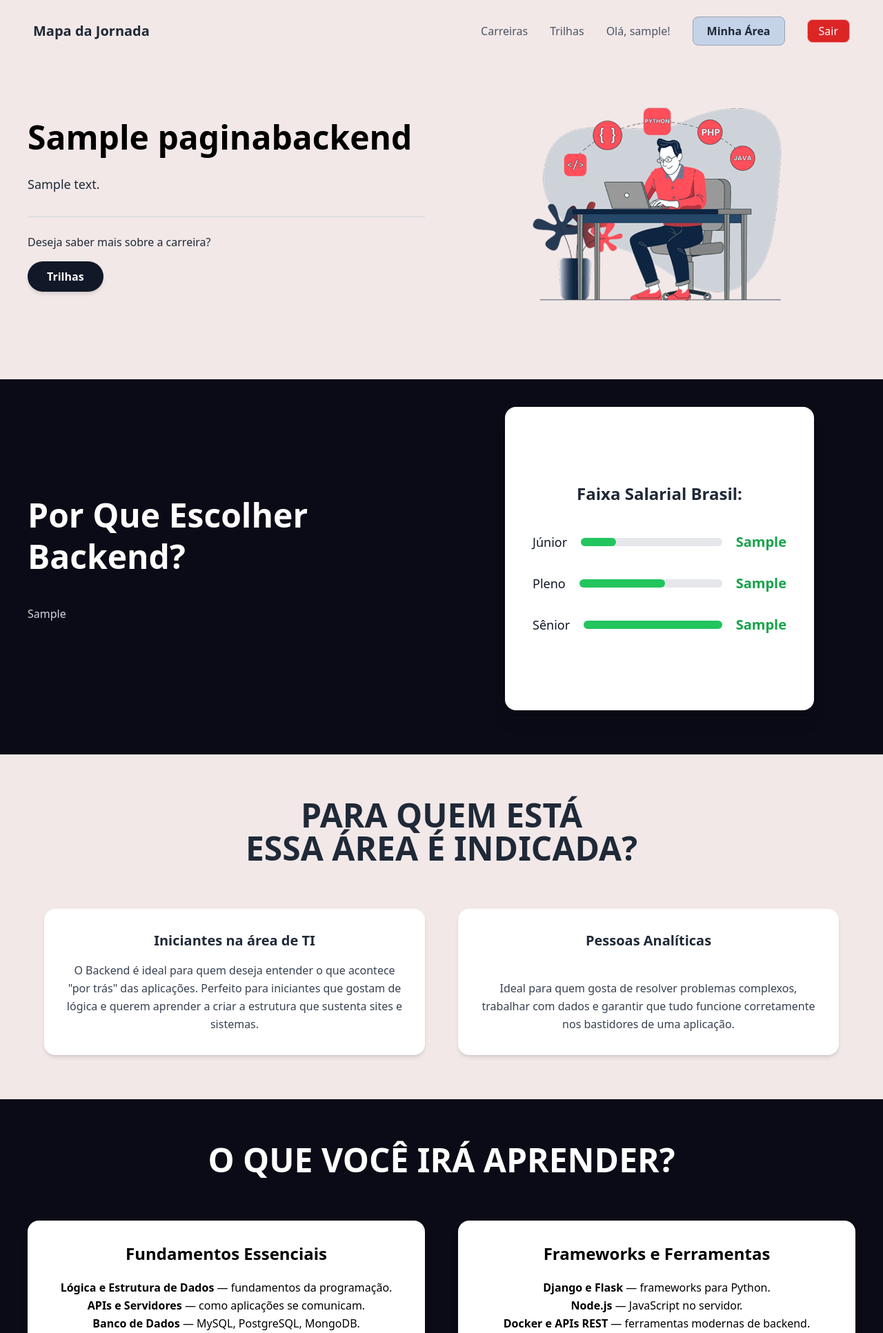
After one commit to jeanlucqs/mapadajornada, a Django app: page /back/ in a window 1280 px wide. The commit adds this page. Shown: the top 1933 px of the page at 69% size. Run offline with Django 5.2, Linux system fonts and the light colour scheme; a user stored in the database is signed in; tables that the repository leaves empty hold one stand-in row (values such as "Sample post"); some libraries are stand-ins or nearby versions.

Commit message:
pagina backend

```diff
--- a/mapa/admin.py
+++ b/mapa/admin.py
@@ -1,6 +1,12 @@
 from django.contrib import admin
 from .models import PaginaFrontend
+from .models import PaginaBackend
 
 @admin.register(PaginaFrontend)
 class PaginaFrontendAdmin(admin.ModelAdmin):
     list_display = ('titulo_principal', 'atualizado_em')
+
+
+@admin.register(PaginaBackend)
+class PaginaBackAdmin(admin.ModelAdmin):
+    list_display = ['titulo_principal', 'faixa_junior', 'faixa_pleno', 'faixa_senior']
--- a/mapa/models.py
+++ b/mapa/models.py
@@ -1,5 +1,5 @@
 from django.db import models
-from django.db import models
+
 
 class PaginaFrontend(models.Model):
     titulo_principal = models.CharField(max_length=200)
@@ -13,3 +13,14 @@ class PaginaFrontend(models.Model):
 
     def __str__(self):
         return "Página Frontend"
+
+class PaginaBackend(models.Model):
+    titulo_principal = models.CharField(max_length=200, default="Por Que Estudar Backend?", verbose_name="Título Principal")
+    descricao_principal = models.TextField(blank=True, null=True, verbose_name="Descrição Principal")
+    motivo_escolher = models.TextField(blank=True, null=True, verbose_name="Motivos para Escolher Backend")
+    faixa_junior = models.CharField(max_length=50, default="R$ 4.500", verbose_name="Faixa Salarial Júnior")
+    faixa_pleno = models.CharField(max_length=50, default="R$ 9.500", verbose_name="Faixa Salarial Pleno")
+    faixa_senior = models.CharField(max_length=50, default="R$ 18.000", verbose_name="Faixa Salarial Sênior")
+
+    def __str__(self):
+        return "Página Backend"
--- a/mapa/urls.py
+++ b/mapa/urls.py
@@ -8,4 +8,5 @@ urlpatterns = [
     path('logout/', LogoutView.as_view(next_page='index'), name='logout'),
     path('', views.index, name='index'),
     path('front/', views.pagina_front, name='pagina_front'),
+    path('back/', views.pagina_back, name='pagina_back'),
 ]
--- a/mapa/views.py
+++ b/mapa/views.py
@@ -2,7 +2,7 @@ from django.shortcuts import render, redirect
 from django.contrib.auth import login
 from django.contrib.auth.decorators import login_required
 from .forms import CustomUserCreationForm, CustomAuthenticationForm
-from .models import PaginaFrontend
+from .models import PaginaFrontend, PaginaBackend
 
 def index(request):
     return render(request, 'index.html')
@@ -39,3 +39,8 @@ def pagina_login(request):
 def pagina_front(request):
     conteudo = PaginaFrontend.objects.first()
     return render(request, 'pagina_front.html', {'conteudo': conteudo})
+
+@login_required
+def pagina_back(request):
+    conteudo = PaginaBackend.objects.first()  # pega o primeiro registro
+    return render(request, 'pagina_back.html', {'conteudo': conteudo})
--- a/templates/index.html
+++ b/templates/index.html
@@ -49,7 +49,7 @@
                 <div class="flex-grow flex items-center justify-center">
                     <p class="text-gray-700 text-sm">Cuida dos servidores, bancos de dados e da lógica que fazem a aplicação funcionar.</p>
                 </div>
-                <a href="#" class="self-center bg-[#BDD7EA] hover:scale-105 text-gray-800 font-semibold py-2 px-5 rounded-full text-sm transition-colors">Saiba Mais</a>
+                <a href="{% url 'pagina_back' %}" class="self-center bg-[#BDD7EA] hover:scale-105 text-gray-800 font-semibold py-2 px-5 rounded-full text-sm transition-colors">Saiba Mais</a>
             </div>
 
             <div class="bg-[#FFFFFF] p-8 rounded-lg text-center flex flex-col mx-auto w-full max-w-[364px] h-[320px]">
--- /dev/null
+++ b/templates/pagina_back.html
@@ -0,0 +1,147 @@
+{% extends 'base.html' %}
+{% load static %}
+
+{% block title %}Mapa da Jornada - Backend{% endblock %}
+
+{% block content %}
+
+<!-- Introdução -->
+<section class="max-w-7xl mx-auto px-10 pt-4 pb-16 grid grid-cols-1 md:grid-cols-2 gap-12 items-center">
+    <div>
+        <h1 class="text-5xl font-extrabold mb-6 text-black leading-tight">{{ conteudo.titulo_principal }}</h1>
+        <p class="text-gray-800 text-lg leading-relaxed mb-8">{{ conteudo.descricao_principal }}</p>
+
+        <div class="flex flex-col items-start gap-4 border-t border-gray-300 pt-6">
+            <p class="text-gray-800 text-base">Deseja saber mais sobre a carreira?</p>
+            <a href="#"
+               class="bg-gray-900 text-white px-7 py-2.5 rounded-full shadow-md hover:bg-gray-800 transition text-base font-semibold">
+               Trilhas
+            </a>
+        </div>
+    </div>
+
+    <div class="hidden md:flex justify-center">
+         <img src="{% static 'imagens/back.png' %}" alt="Imagem Backend" class="w-[380px] h-auto">
+    </div>
+</section>
+
+<!-- Por que escolher -->
+<section class="bg-[#0b0b17] text-white pt-10 pb-16 px-10">
+    <div class="max-w-7xl mx-auto grid md:grid-cols-2 gap-16 items-center">
+        <div>
+            <h2 class="text-5xl font-bold mb-10 leading-tight">Por Que Escolher Backend?</h2>
+            <p class="text-gray-300 text-base leading-relaxed whitespace-pre-line">{{ conteudo.motivo_escolher }}</p>
+        </div>
+
+         <div
+            class="bg-white text-gray-900 rounded-2xl p-10 w-full max-w-md mx-auto shadow-xl min-h-[440px] flex flex-col justify-center">
+            <h3 class="text-2xl font-extrabold mb-10 text-center text-gray-800">Faixa Salarial Brasil:</h3>
+            <div class="space-y-8 text-lg">
+                <div class="grid grid-cols-[auto_1fr_auto] items-center gap-5">
+                    <p class="font-medium">Júnior</p>
+                    <div class="w-full bg-gray-200 rounded-full h-3">
+                        <div class="bg-green-500 h-3 rounded-full" style="width: 25%"></div>
+                    </div>
+                    <span class="font-extrabold text-green-600 text-xl">{{ conteudo.faixa_junior }}</span>
+                </div>
+
+                <div class="grid grid-cols-[auto_1fr_auto] items-center gap-5">
+                    <p class="font-medium">Pleno</p>
+                    <div class="w-full bg-gray-200 rounded-full h-3">
+                        <div class="bg-green-500 h-3 rounded-full" style="width: 60%"></div>
+                    </div>
+                    <span class="font-extrabold text-green-600 text-xl">{{ conteudo.faixa_pleno }}</span>
+                </div>
+
+                <div class="grid grid-cols-[auto_1fr_auto] items-center gap-5">
+                    <p class="font-medium">Sênior</p>
+                    <div class="w-full bg-gray-200 rounded-full h-3">
+                        <div class="bg-green-500 h-3 rounded-full" style="width: 100%"></div>
+                    </div>
+                    <span class="font-extrabold text-green-600 text-xl">{{ conteudo.faixa_senior }} </span>
+                </div>
+            </div>
+        </div>
+    </div>
+</section>
+
+<!-- Para quem é indicado -->
+<section class="bg-[#F2E8E8] py-16 px-10">
+    <div class="max-w-6xl mx-auto text-center">
+        <h2 class="text-3xl md:text-5xl font-bold mb-16 uppercase">Para quem está<br>essa área é indicada?</h2>
+
+        <div class="grid md:grid-cols-2 gap-12 text-left">
+            <div class="bg-white p-8 rounded-2xl shadow-md flex flex-col justify-between text-center">
+                <h3 class="text-xl font-bold mb-4">Iniciantes na área de TI</h3>
+                <p class="text-gray-700 text-base leading-relaxed">
+                    O Backend é ideal para quem deseja entender o que acontece "por trás" das aplicações.
+                    Perfeito para iniciantes que gostam de lógica e querem aprender a criar a estrutura que sustenta sites e sistemas.
+                </p>
+            </div>
+
+            <div class="bg-white p-8 rounded-2xl shadow-md flex flex-col justify-between text-center">
+                <h3 class="text-xl font-bold mb-4">Pessoas Analíticas</h3>
+                <p class="text-gray-700 text-base leading-relaxed">
+                    Ideal para quem gosta de resolver problemas complexos, trabalhar com dados e garantir que tudo
+                    funcione corretamente nos bastidores de uma aplicação.
+                </p>
+            </div>
+        </div>
+    </div>
+</section>
+
+<!-- O que você irá aprender -->
+<section class="bg-[#0b0b17] text-white py-16 px-10">
+    <div class="max-w-7xl mx-auto text-center">
+        <h2 class="text-3xl md:text-5xl font-bold mb-16 uppercase">O que você irá aprender?</h2>
+
+        <div class="grid md:grid-cols-2 gap-12 text-left">
+            <div class="bg-white p-8 rounded-2xl shadow-lg flex flex-col justify-between text-center">
+                <h3 class=" text-black text-2xl font-semibold mb-5">Fundamentos Essenciais</h3>
+                <p class="text-black text-base leading-relaxed">
+                    <strong>Lógica e Estrutura de Dados</strong> — fundamentos da programação.<br>
+                    <strong>APIs e Servidores</strong> — como aplicações se comunicam.<br>
+                    <strong>Banco de Dados</strong> — MySQL, PostgreSQL, MongoDB.
+                </p>
+            </div>
+
+            <div class="bg-white p-8 rounded-2xl shadow-lg flex flex-col justify-between text-center">
+                <h3 class=" text-black text-2xl font-semibold mb-5">Frameworks e Ferramentas</h3>
+                <p class="text-black text-base leading-relaxed">
+                    <strong>Django e Flask</strong> — frameworks para Python.<br>
+                    <strong>Node.js</strong> — JavaScript no servidor.<br>
+                    <strong>Docker e APIs REST</strong> — ferramentas modernas de backend.
+                </p>
+            </div>
+        </div>
+    </div>
+</section>
+
+<!-- Profissões -->
+<section class="bg-[#F2E8E8] py-16 px-10">
+    <div class="max-w-6xl mx-auto text-center">
+        <h2 class="text-3xl md:text-5xl font-bold mb-16 uppercase">Profissões da área</h2>
+
+        <div class="grid md:grid-cols-2 gap-12 text-left">
+            <div class="bg-white p-8 rounded-2xl shadow-md flex flex-col justify-between text-center">
+                <h3 class="text-xl font-bold mb-4">Desenvolvedor(a) Backend</h3>
+                <p class="text-gray-700 text-base leading-relaxed">
+                    <strong>Função:</strong> Desenvolve a lógica, o servidor e a integração com bancos de dados.<br><br>
+                    <strong>Tecnologias:</strong> Python, Node.js, Java, SQL, APIs REST.<br><br>
+                    <strong>Importância:</strong> É quem faz a aplicação funcionar de forma eficiente e segura.
+                </p>
+            </div>
+
+            <div class="bg-white p-8 rounded-2xl shadow-md flex flex-col justify-between text-center">
+                <h3 class="text-xl font-bold mb-4">Engenheiro(a) de Software</h3>
+                <p class="text-gray-700 text-base leading-relaxed">
+                    <strong>Função:</strong> Cria soluções escaláveis e mantém a arquitetura do sistema.<br><br>
+                    <strong>Tecnologias:</strong> Java, Go, C#, DevOps, Cloud.<br><br>
+                    <strong>Importância:</strong> Atua na estrutura de grandes sistemas e processos corporativos.
+                </p>
+            </div>
+        </div>
+    </div>
+</section>
+
+{% endblock %}
--- a/templates/pagina_front.html
+++ b/templates/pagina_front.html
@@ -30,7 +30,7 @@
         </div>
     </div>
 
-    <div class="flex justify-center">
+    <div class="hidden md:flex justify-center">
         <img src="{% static 'imagens/foto front.png' %}" alt="Ilustração Frontend" class="w-[380px] h-auto">
     </div>
 </section>
```
Also changed, not shown: backend/fa442d3d5f5cc68bdcd516282c15e26d_1_1.png (added), mapa/migrations/0002_paginabackend.py (added), mapa/migrations/0003_remove_paginabackend_atualizado_em_and_more.py (added), mapa/migrations/0004_remove_paginabackend_descricao_analiticos_and_more.py (added), mapa/migrations/0005_remove_paginabackend_conteudo_bibliotecas_and_more.py (added), mapa/migrations/0006_remove_paginabackend_imagem_principal.py (added), static/imagens/back.png (added).
